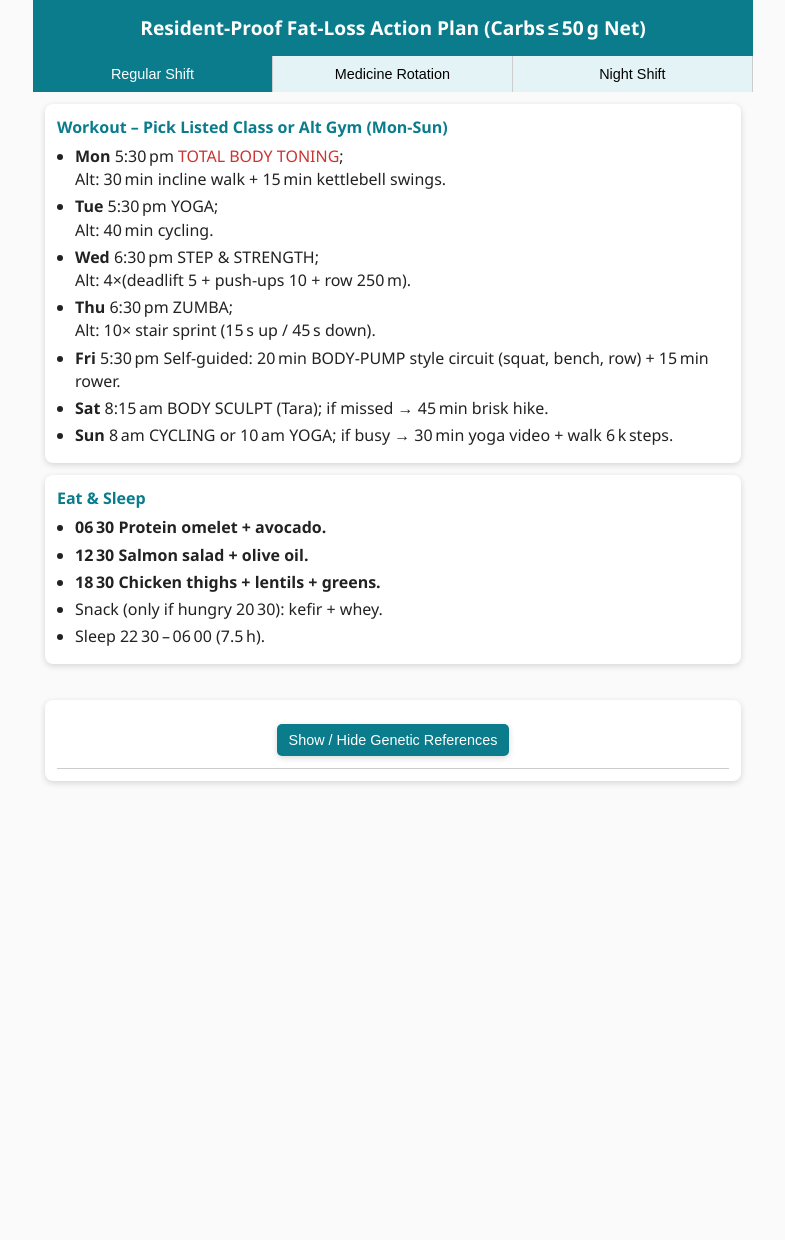
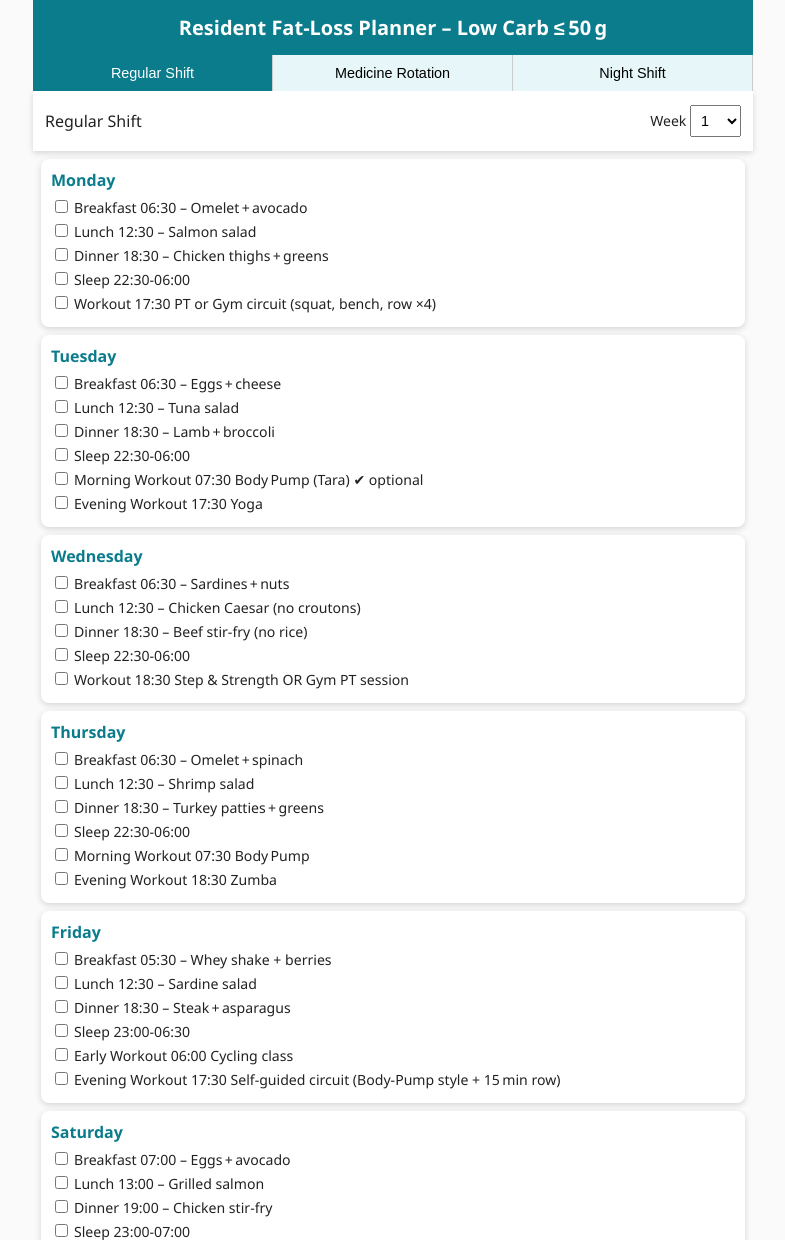
Before and after one commit to SillyWolfBot/noha-plan, a plain HTML site: page index.html in a window 1280 px wide. Shown: the top 1240 px of the page, without its empty margins (247-1032 px from the left). Before the commit the page ends 800 px from the top, so only its background shows below. Drawn offline with Linux system fonts and the light colour scheme.

Commit message:
Update index.html

```diff
--- a/index.html
+++ b/index.html
@@ -2,161 +2,278 @@
 <html lang="en">
 <head>
 <meta charset="UTF-8">
-<title>Weekly Action Plan – Low‑Carb Fat‑Loss</title>
+<title>6‑Month Fat‑Loss Planner</title>
 <meta name="viewport" content="width=device-width,initial-scale=1">
 <style>
-:root{
- --accent:#0a7c8c; --warn:#c33; --bg:#fafafa; --card:#fff; --shadow:0 2px 6px rgba(0,0,0,.15);
- --tab-w:33.33%;
-}
-*{box-sizing:border-box;margin:0;padding:0;}
-body{font-family:Segoe UI,Arial,sans-serif;background:var(--bg);color:#222;line-height:1.45}
-h1{padding:14px 10px;background:var(--accent);color:#fff;font-size:1.2rem;text-align:center}
-nav{display:flex;position:sticky;top:0;z-index:9}
-nav button{
- width:var(--tab-w);border:none;padding:10px;font-size:.9rem;background:#e4f4f6;color:#000;
- border-right:1px solid #ccc;cursor:pointer}
-nav button.active{background:var(--accent);color:#fff}
-section.tab{display:none;padding:12px}
-section.tab.active{display:block;animation:fade .4s}
-@keyframes fade{from{opacity:0}to{opacity:1}}
-.card{background:var(--card);margin-bottom:12px;border-radius:8px;box-shadow:var(--shadow);padding:12px}
-.card h2{font-size:1.0rem;margin-bottom:6px;color:var(--accent)}
-ul{margin-left:18px;margin-top:4px}
-li{margin:4px 0}
-.meal{font-weight:bold}
-.warn{color:var(--warn)}
+:root{--accent:#0a7c8c;--light:#e7f7f9;--warn:#c33;--card:#fff;--shadow:0 2px 6px rgba(0,0,0,.15)}
+*{box-sizing:border-box}body{margin:0;font-family:Segoe UI,Arial,sans-serif;background:#fafafa;color:#222}
+h1{margin:0;padding:14px 8px;background:var(--accent);color:#fff;font-size:1.25rem;text-align:center}
+nav.tabs{display:flex;position:sticky;top:0;z-index:9}
+nav.tabs button{flex:1;border:none;padding:10px;font-size:.9rem;background:var(--light);border-right:1px solid #ccc;cursor:pointer}
+nav.tabs button.active{background:var(--accent);color:#fff}
+.control{display:flex;justify-content:space-between;align-items:center;padding:10px 12px;background:#fff;box-shadow:var(--shadow)}
+select{padding:6px;font-size:.9rem}
+.day{background:var(--card);margin:8px;border-radius:8px;box-shadow:var(--shadow);padding:10px}
+.day h3{margin:0 0 6px;font-size:1rem;color:var(--accent)}
+label{display:block;margin:4px 0;font-size:.88rem}
+input[type=checkbox]{margin-right:6px}
 button.accord{background:var(--accent);color:#fff;border:none;border-radius:5px;padding:8px 12px;margin:12px auto;display:block;font-size:.9rem;cursor:pointer;box-shadow:var(--shadow)}
 .panel{max-height:0;overflow:hidden;transition:max-height .4s ease;border-top:1px solid #ccc;margin-top:8px}
-.panel.open{max-height:1500px;padding-top:10px}
-table{width:100%;border-collapse:collapse;font-size:.9rem}
+.panel.open{max-height:1500px;padding-top:8px}
+table{width:100%;border-collapse:collapse;font-size:.85rem}
 th,td{border:1px solid #ccc;padding:4px;text-align:left}
-th{background:#eaf7f9}
-@media(min-width:720px){
- body{max-width:720px;margin:auto}
-}
+th{background:var(--light)}
+@media(min-width:720px){body{max-width:720px;margin:auto}}
 </style>
 </head>
 <body>
-<h1>Resident‑Proof Fat‑Loss Action Plan (Carbs ≤ 50 g Net)</h1>
+<h1>Resident Fat‑Loss Planner – Low Carb ≤ 50 g</h1>
 
-<!-- TAB CONTROLS -->
-<nav>
- <button class="tabBtn active" data-tab="reg">Regular Shift</button>
- <button class="tabBtn" data-tab="med">Medicine Rotation</button>
- <button class="tabBtn" data-tab="night">Night Shift</button>
+<!-- shift tabs -->
+<nav class="tabs">
+  <button data-tab="reg" class="active">Regular Shift</button>
+  <button data-tab="med">Medicine Rotation</button>
+  <button data-tab="night">Night Shift</button>
 </nav>
 
-<!-- REGULAR SHIFT TAB -->
-<section id="reg" class="tab active">
- <div class="card">
-  <h2>Workout – Pick Listed Class or Alt Gym (Mon‑Sun)</h2>
-  <ul>
-   <li><b>Mon</b> 5:30 pm <span class="warn">TOTAL BODY TONING</span>;<br>Alt: 30 min incline walk + 15 min kettlebell swings.</li>
-   <li><b>Tue</b> 5:30 pm YOGA;<br>Alt: 40 min cycling.</li>
-   <li><b>Wed</b> 6:30 pm STEP &amp; STRENGTH;<br>Alt: 4×(deadlift 5 + push‑ups 10 + row 250 m).</li>
-   <li><b>Thu</b> 6:30 pm ZUMBA;<br>Alt: 10× stair sprint (15 s up / 45 s down).</li>
-   <li><b>Fri</b> 5:30 pm Self‑guided: 20 min BODY‑PUMP style circuit (squat, bench, row) + 15 min rower.</li>
-   <li><b>Sat</b> 8:15 am BODY SCULPT (Tara); if missed → 45 min brisk hike.</li>
-   <li><b>Sun</b> 8 am CYCLING or 10 am YOGA; if busy → 30 min yoga video + walk 6 k steps.</li>
-  </ul>
- </div>
+<!-- week selector -->
+<div class="control">
+  <span id="tabLabel">Regular Shift</span>
+  <label>Week
+    <select id="weekSel"></select>
+  </label>
+</div>
 
- <div class="card">
-  <h2>Eat &amp; Sleep</h2>
-  <ul>
-   <li class="meal">06 30 Protein omelet + avocado.</li>
-   <li class="meal">12 30 Salmon salad + olive oil.</li>
-   <li class="meal">18 30 Chicken thighs + lentils + greens.</li>
-   <li>Snack (only if hungry 20 30): kefir + whey.</li>
-   <li>Sleep 22 30 – 06 00 (7.5 h).</li>
-  </ul>
- </div>
-</section>
+<!-- container for generated days -->
+<div id="content"></div>
 
-<!-- MEDICINE ROTATION TAB -->
-<section id="med" class="tab">
- <div class="card">
-  <h2>Workout – Long Shift Friendly</h2>
-  <ul>
-   <li><b>Mon</b> 4 am BODY SCULPT (5:30 am class impossible) → 12‑min hotel‑room HIIT (squats, push‑ups, burpees) pre‑shift.</li>
-   <li><b>Tue</b> Post‑shift 7:30 pm HIP HOP HIIT; if too tired → 20 min treadmill walk + stretch.</li>
-   <li><b>Wed</b> 4 am quick band circuit (rows, glute bridge, shoulder press) 15 min.</li>
-   <li><b>Thu</b> Post‑shift 6:30 pm ZUMBA or 30 min cycling.</li>
-   <li><b>Fri</b> 4 am 10× stair sprint in hospital stairwell.</li>
-   <li><b>Sat</b> 8:30 am CYCLING (Claudia M.) – rest of day off.</li>
-   <li><b>Sun</b> 9 am ZUMBA BURST or rest walk 8 k steps.</li>
-  </ul>
- </div>
-  <div class="card">
-   <h2>Eat &amp; Sleep</h2>
-   <ul>
-    <li class="meal">04 30 Eggs + cheese + coffee.</li>
-    <li class="meal">10 00 Beef jerky + nuts.</li>
-    <li class="meal">13 00 Chicken salad + olive oil.</li>
-    <li class="meal">17 00 Tuna packets + avocado.</li>
-    <li class="meal">20 30 Kefir + collagen.</li>
-    <li>Sleep 21 30 – 04 00 (7 h).</li>
-   </ul>
-  </div>
-</section>
-
-<!-- NIGHT SHIFT TAB -->
-<section id="night" class="tab">
- <div class="card">
-  <h2>Workout – Shift Ends 07 00</h2>
-  <ul>
-   <li><b>Mon</b> 8 am CYCLING (Amanda) then home &amp; sleep.</li>
-   <li><b>Tue</b> 8:30 am BODY PUMP (Tara) or 20 min kettlebell circuit.</li>
-   <li><b>Wed</b> 9:30 am ZUMBA (Julio) if energy; else 30 min walk.</li>
-   <li><b>Thu</b> 8 am YOGA (Soroya) + stretch.</li>
-   <li><b>Fri</b> 8:30 am BARRE PILATES (Claudia).</li>
-   <li><b>Sat</b> Sleep straight home, evening 4 pm walk 6 k steps before shift.</li>
-   <li><b>Sun</b> OFF – full rest; mobility 15 min.</li>
-  </ul>
- </div>
- <div class="card">
-  <h2>Eat &amp; Sleep</h2>
-  <ul>
-   <li class="meal">16 00 Protein + fat preload: sardines + nuts.</li>
-   <li class="meal">22 00 Chicken wrap (low‑carb tortilla) + greens.</li>
-   <li class="meal">02 00 Eggs + avocado; blacklist vending carbs.</li>
-   <li class="meal">08 30 Post‑class whey + tart‑cherry; bed by 09 30.</li>
-   <li>Sleep 09 30 – 15 30 (6 h) + 1 h nap 13 00 if off‑night.</li>
-  </ul>
- </div>
-</section>
-
-<!-- REFERENCES -->
-<section class="card" style="margin:12px">
+<!-- references -->
+<section class="day" style="margin:12px">
  <button class="accord">Show / Hide Genetic References</button>
  <div class="panel">
   <table>
-   <tr><th>SNP (Gene)</th><th>Code</th><th>Effect</th><th>Why Low‑Carb / Plan</th></tr>
-   <tr><td>rs659366 (UCP2)</td><td>C/C</td><td>Thrifty burn</td><td>Aggressive cuts stall; constant movement vital</td></tr>
-   <tr><td>rs4253778 (PPARA)</td><td>G/G</td><td>Fat‑oxid muscle</td><td>Zone 2 &amp; low‑carb tap fat stores</td></tr>
-   <tr><td>rs8192678 (PPARGC1A)</td><td>C/C</td><td>Mito build on cardio</td><td>Daily steady cardio accelerates loss</td></tr>
-   <tr><td>rs9939609 (FTO)</td><td>A/T</td><td>Glucose‑linked hunger</td><td>Protein/fat meals keep appetite low</td></tr>
-   <tr><td>rs17782313 (MC4R)</td><td>C/T</td><td>Binge trigger</td><td>Scheduled meals prevent reactive eating</td></tr>
-   <tr><td>rs1800795 (IL6)</td><td>G/G</td><td>High soreness</td><td>7 h sleep + omega‑3 &curcumin mandatory</td></tr>
-   <tr><td>rs12722 (COL5A1)</td><td>C/T</td><td>Tendon risk</td><td>Eccentrics, avoid sudden mileage jumps</td></tr>
-   <tr><td>rs1815739 (ACTN3)</td><td>C/C</td><td>Fast‑twitch power</td><td>Sprints/HIIT slotted twice a week</td></tr>
-   <tr><td>rs4988235 (LCT)</td><td>G/G</td><td>Lactose intolerant</td><td>Kefir/cheese only</td></tr>
-   <tr><td>rs174537 (FADS1)</td><td>G/G</td><td>Poor ALA→EPA/DHA</td><td>2 g fish oil daily</td></tr>
-   <tr><td>rs12934922 + rs7501331 (BCMO1)</td><td>T/T + C/C</td><td>No β‑carotene→A</td><td>Liver weekly or retinol supplement</td></tr>
-   <tr><td>rs4343 (ACE)</td><td>I/I</td><td>Endurance bias</td><td>Long cardio blocks included</td></tr>
+   <tr><th>SNP (Gene)</th><th>Code</th><th>Effect</th><th>Plan Tie‑in</th></tr>
+   <tr><td>rs659366 (UCP2)</td><td>C/C</td><td>Thrifty burn</td><td>Steady deficit &amp; daily steps</td></tr>
+   <tr><td>rs4253778 (PPARA)</td><td>G/G</td><td>Fat‑oxid muscle</td><td>Zone‑2 + low‑carb bias</td></tr>
+   <tr><td>rs8192678 (PPARGC1A)</td><td>C/C</td><td>Mito build</td><td>Cardio every day</td></tr>
+   <tr><td>rs9939609 (FTO)</td><td>A/T</td><td>Glucose hunger</td><td>Protein‑first meals</td></tr>
+   <tr><td>rs17782313 (MC4R)</td><td>C/T</td><td>Binge driver</td><td>Scheduled snacks</td></tr>
+   <tr><td>rs1800795 (IL6)</td><td>G/G</td><td>High soreness</td><td>Omega‑3 &amp; sleep 7 h</td></tr>
+   <tr><td>rs12722 (COL5A1)</td><td>C/T</td><td>Tendon risk</td><td>Eccentrics, no jump spikes</td></tr>
+   <tr><td>rs1815739 (ACTN3)</td><td>C/C</td><td>Power</td><td>Sprints / Body Pump</td></tr>
+   <tr><td>rs4988235 (LCT)</td><td>G/G</td><td>Lactose –</td><td>Kefir/cheese ok</td></tr>
+   <tr><td>rs174537 (FADS1)</td><td>G/G</td><td>Poor ALA→EPA/DHA</td><td>Fish‑oil 2 g</td></tr>
+   <tr><td>rs12934922&nbsp;+&nbsp;rs7501331 (BCMO1)</td><td>T/T + C/C</td><td>No β‑carotene→A</td><td>Liver 1× wk</td></tr>
+   <tr><td>rs4343 (ACE)</td><td>I/I</td><td>Endurance bias</td><td>Long cardio blocks</td></tr>
   </table>
  </div>
 </section>
 
 <script>
-const btns=document.querySelectorAll('.tabBtn');
-const tabs=document.querySelectorAll('.tab');
-btns.forEach(btn=>{
- btn.onclick=()=>{btns.forEach(b=>b.classList.remove('active'));tabs.forEach(t=>t.classList.remove('active'));
-  btn.classList.add('active');document.getElementById(btn.dataset.tab).classList.add('active');};
+// ---------- TEMPLATE DATA ----------
+const templates={
+  reg:{
+    label:'Regular Shift',
+    days:[
+      {name:'Monday', tasks:[
+        'Breakfast 06:30 – Omelet + avocado',
+        'Lunch 12:30 – Salmon salad',
+        'Dinner 18:30 – Chicken thighs + greens',
+        'Sleep 22:30‑06:00',
+        'Workout 17:30 PT or Gym circuit (squat, bench, row ×4)'
+      ]},
+      {name:'Tuesday', tasks:[
+        'Breakfast 06:30 – Eggs + cheese',
+        'Lunch 12:30 – Tuna salad',
+        'Dinner 18:30 – Lamb + broccoli',
+        'Sleep 22:30‑06:00',
+        'Morning Workout 07:30 Body Pump (Tara) ✔ optional',
+        'Evening Workout 17:30 Yoga'
+      ]},
+      {name:'Wednesday', tasks:[
+        'Breakfast 06:30 – Sardines + nuts',
+        'Lunch 12:30 – Chicken Caesar (no croutons)',
+        'Dinner 18:30 – Beef stir‑fry (no rice)',
+        'Sleep 22:30‑06:00',
+        'Workout 18:30 Step & Strength OR Gym PT session'
+      ]},
+      {name:'Thursday', tasks:[
+        'Breakfast 06:30 – Omelet + spinach',
+        'Lunch 12:30 – Shrimp salad',
+        'Dinner 18:30 – Turkey patties + greens',
+        'Sleep 22:30‑06:00',
+        'Morning Workout 07:30 Body Pump',
+        'Evening Workout 18:30 Zumba'
+      ]},
+      {name:'Friday', tasks:[
+        'Breakfast 05:30 – Whey shake + berries',
+        'Lunch 12:30 – Sardine salad',
+        'Dinner 18:30 – Steak + asparagus',
+        'Sleep 23:00‑06:30',
+        'Early Workout 06:00 Cycling class',
+        'Evening Workout 17:30 Self‑guided circuit (Body‑Pump style + 15 min row)'
+      ]},
+      {name:'Saturday', tasks:[
+        'Breakfast 07:00 – Eggs + avocado',
+        'Lunch 13:00 – Grilled salmon',
+        'Dinner 19:00 – Chicken stir‑fry',
+        'Sleep 23:00‑07:00',
+        'Morning Workout 08:15 Body Pump',
+        'Optional Evening Workout 17:00 45 min hike'
+      ]},
+      {name:'Sunday', tasks:[
+        'Breakfast 08:00 – Yogurt + nuts',
+        'Lunch 13:00 – Shrimp salad',
+        'Dinner 18:00 – Lamb + greens',
+        'Sleep 22:30‑06:30',
+        'Morning Workout 08:30 Zumba + 10:00 Yoga',
+        'Recovery Walk 6 k steps'
+      ]}
+    ]
+  },
+  med:{
+    label:'Medicine Rotation',
+    days:[
+      {name:'Monday',tasks:[
+        '04:30 Eggs + cheese + coffee',
+        '10:00 Jerky + nuts',
+        '13:00 Chicken salad',
+        '17:00 Tuna packets + avocado',
+        '20:30 Kefir + collagen',
+        'Sleep 21:30‑04:00',
+        'Pre‑shift HIIT 04:10 (12‑min body‑weight)'
+      ]},
+      {name:'Tuesday',tasks:[
+        '04:30 Omelet',
+        '10:00 Almonds',
+        '13:00 Salmon salad',
+        '17:00 Whey shake',
+        'Sleep 21:30‑04:00',
+        'Post‑shift 19:30 Hip Hop HIIT or 20‑min treadmill'
+      ]},
+      {name:'Wednesday',tasks:[
+        '04:30 Eggs',
+        '10:00 Jerky',
+        '13:00 Turkey wrap (low‑carb)',
+        '17:00 Sardines + nuts',
+        '21:30 Kefir',
+        'Sleep 21:30‑04:00',
+        '04:10 Band circuit 15 min'
+      ]},
+      {name:'Thursday',tasks:[
+        'Meals identical to Tue',
+        'Post‑shift 18:30 Zumba or 30 min bike',
+        'Sleep 21:30‑04:00'
+      ]},
+      {name:'Friday',tasks:[
+        '04:20 Whey + berries',
+        '10:00 Almonds',
+        '13:00 Chicken breast + greens',
+        '17:00 Tuna avocado',
+        'Sleep 21:30‑04:00',
+        '04:40 10× stair sprint'
+      ]},
+      {name:'Saturday',tasks:[
+        '07:00 Eggs',
+        '12:00 Salmon',
+        '18:00 Beef',
+        'Sleep 23:00‑07:00',
+        '08:30 Cycling class'
+      ]},
+      {name:'Sunday',tasks:[
+        '09:00 Zumba Burst or rest walk',
+        'Meals similar to Saturday',
+        'Sleep 22:00‑05:00'
+      ]}
+    ]
+  },
+  night:{
+    label:'Night Shift',
+    days:[
+      {name:'Monday',tasks:[
+        '16:00 Sardines + nuts',
+        '22:00 Chicken lettuce wrap',
+        '02:00 Eggs + avocado',
+        '08:30 Whey + tart‑cherry',
+        'Sleep 09:30‑15:30',
+        '08:00 Cycling class after shift'
+      ]},
+      {name:'Tuesday',tasks:[
+        '16:00 Protein preload',
+        '22:00 Beef salad',
+        '02:00 Almond butter',
+        '08:30 Body Pump',
+        'Sleep 09:30‑15:30'
+      ]},
+      {name:'Wednesday',tasks:[
+        '16:00 Nuts + cheese',
+        '22:00 Tuna salad',
+        '02:00 Eggs',
+        '09:30 Zumba or 30 min walk',
+        'Sleep 10:15‑16:00'
+      ]},
+      {name:'Thursday',tasks:[
+        '16:00 Preload',
+        '22:00 Chicken stir fry',
+        '02:00 Whey',
+        '08:00 Yoga',
+        'Sleep 09:00‑15:00'
+      ]},
+      {name:'Friday',tasks:[
+        '16:00 Sardines',
+        '22:00 Beef wrap',
+        '02:00 Eggs',
+        '08:30 Barre Pilates',
+        'Sleep 09:30‑15:30'
+      ]},
+      {name:'Saturday',tasks:[
+        'Post‑shift sleep home',
+        '16:00 Walk 6 k steps pre‑shift',
+        'Meals low‑carb as above'
+      ]},
+      {name:'Sunday',tasks:[
+        'FULL REST – mobility 15 min',
+        'Meals protein‑first',
+        'Sleep extra 8 h'
+      ]}
+    ]
+  }
+};
+
+// ---------- UI ----------
+const weekSel=document.getElementById('weekSel');
+for(let i=1;i<=26;i++){
+ const opt=document.createElement('option');opt.value=i;opt.textContent=i;weekSel.appendChild(opt);
+}
+let currentTab='reg';
+const content=document.getElementById('content');
+function saveState(key,val){localStorage.setItem(key,val);}
+function loadState(key){return localStorage.getItem(key)==='1';}
+function render(){
+ document.getElementById('tabLabel').textContent=templates[currentTab].label;
+ content.innerHTML='';
+ const week=weekSel.value;
+ templates[currentTab].days.forEach((d,idx)=>{
+   const dayEl=document.createElement('div');dayEl.className='day';
+   dayEl.innerHTML=`<h3>${d.name}</h3>`;
+   d.tasks.forEach((t,i)=>{
+     const id=`${currentTab}_${week}_${idx}_${i}`;
+     const chk=document.createElement('input');chk.type='checkbox';chk.id=id;chk.checked=loadState(id);
+     chk.onchange=e=>saveState(id,e.target.checked?'1':'0');
+     const label=document.createElement('label');label.appendChild(chk);label.append(t);
+     dayEl.appendChild(label);
+   });
+   content.appendChild(dayEl);
+ });
+}
+weekSel.onchange=render;
+document.querySelectorAll('.tabs button').forEach(btn=>{
+ btn.onclick=()=>{document.querySelectorAll('.tabs button').forEach(b=>b.classList.remove('active'));
+   btn.classList.add('active');currentTab=btn.dataset.tab;render();};
 });
 document.querySelector('.accord').onclick=function(){this.nextElementSibling.classList.toggle('open');};
+// first paint
+render();
 </script>
 </body>
 </html>
```
